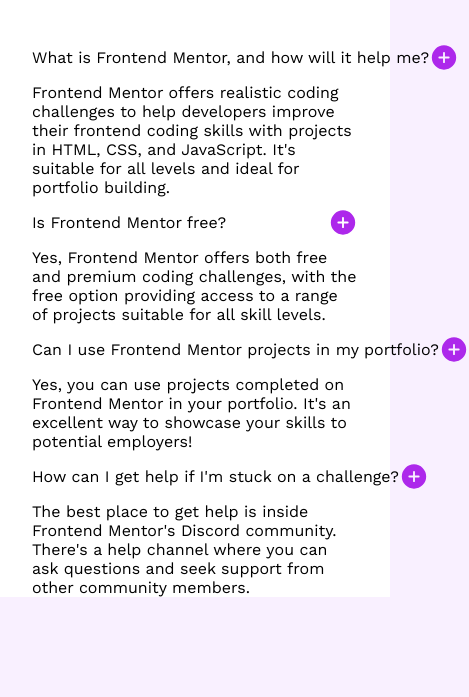
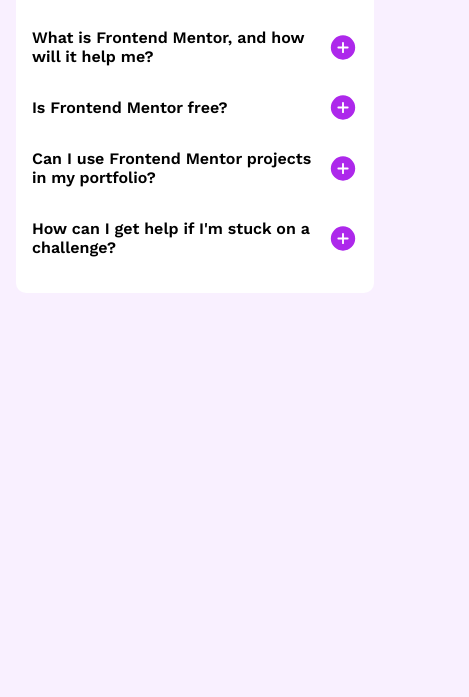
Before and after one commit to GaMeSDST/faq-accordion, a plain HTML site: page index.html in a window 390 px wide. Shown: the part 341-1038 px from the top of the page, 469 px wide, since content can reach past the window. After the commit the page ends 844 px from the top, so only its background shows below. Drawn offline with nearby package versions, Linux system fonts and the light colour scheme.

Commit message:
More Styling and Responsivity

```diff
--- a/index.html
+++ b/index.html
@@ -20,45 +20,47 @@
       <div class="header-icon"></div>
       <p>FAQs</p>
     </div>
-
-    <div class="first main">
+    <div class="data">
+      <div class="first main" onclick="expand(this.classList)">
         <p>What is Frontend Mentor, and how will it help me?</p>
-      <div class="icon"></div>
+        <div class="first icon"></div>
       </div>
 
       <div class="first sub">Frontend Mentor offers realistic coding challenges to help developers improve their
         frontend coding skills with projects in HTML, CSS, and JavaScript. It's suitable for
         all levels and ideal for portfolio building.</div>
 
-    <div class="second main">
+      <div class="second main" onclick="expand(this.classList)">
         <p>Is Frontend Mentor free?</p>
-      <div class="icon"></div>
+        <div class="second icon"></div>
       </div>
 
       <div class="second sub">Yes, Frontend Mentor offers both free and premium coding challenges, with the free
         option providing access to a range of projects suitable for all skill levels.</div>
 
-    <div class="third main">
+      <div class="third main" onclick="expand(this.classList)">
         <p>Can I use Frontend Mentor projects in my portfolio?</p>
-      <div class="icon"></div>
+        <div class="third icon"></div>
       </div>
 
       <div class="third sub">Yes, you can use projects completed on Frontend Mentor in your portfolio. It's an excellent
         way to showcase your skills to potential employers!</div>
 
-    <div class="fourth main">
+      <div class="fourth main" onclick="expand(this.classList)">
         <p>How can I get help if I'm stuck on a challenge?</p>
-      <div class="icon"></div>
+        <div class="fourth icon"></div>
       </div>
 
       <div class="fourth sub">The best place to get help is inside Frontend Mentor's Discord community. There's a help
         channel where you can ask questions and seek support from other community members.</div>
 
     </div>
+  </div>
   <!-- <div class="attribution">
     Challenge by <a href="https://www.frontendmentor.io?ref=challenge" target="_blank">Frontend Mentor</a>.
     Coded by <a href="#">Your Name Here</a>.
   </div> -->
 </body>
+<script src="main.js"></script>
 
 </html>
--- /dev/null
+++ b/main.js
@@ -0,0 +1,11 @@
+function expand(n){
+    document.querySelector(".sub." + n[0]).classList.add("active")
+    document.querySelector(".main." + n[0]).setAttribute("onclick", "shrink(this.classList)")
+    document.querySelector(".icon." + n[0]).style.cssText = "background: url(assets/images/icon-minus.svg)"
+}
+
+function shrink(n) {
+    document.querySelector(".sub." + n[0]).classList.remove("active")
+    document.querySelector(".main."+n[0]).setAttribute("onclick","expand(this.classList)")
+    document.querySelector(".icon." + n[0]).style.cssText = "background: url(assets/images/icon-plus.svg)"
+}
--- a/style.css
+++ b/style.css
@@ -36,7 +36,8 @@ body {
     position: relative;
     top: -100px;
     padding: 0 2rem;
-    border-radius: 10pxl
+    border-radius: 10px;
+    padding-bottom: 20px;
 }
 
 .header {
@@ -56,19 +57,54 @@ body {
     font-weight: 700;
 }
 
+.data {
+    margin-top: -20px;
+}
+
 .main {
     display: grid;
     grid-template-columns: 1fr 0fr;
 }
 
+.main:hover {
+    cursor: pointer;
+
+    p {
+        color: hsl(273, 42%, 51%);
+    }
+}
+
 .main > p {
-    width: max-content;
     /* make it 22ch for smaller screens idiot */
+    font-weight: 600;
 }
+
 
 .icon {
     background: url(assets/images/icon-plus.svg);
     width: 30px;
     height: 31px;
     margin: auto 0;
+    transition: all 0.3s ease-in-out;
 }
+
+.sub {
+    display: block;
+    max-height: 0;
+    transition: all 0.3s ease-in-out;
+    overflow: hidden;
+    color: var(--grayish-blue);
+}
+
+.active {
+    max-height: 150px;
+    margin-bottom: 20px;
+}
+
+@media screen and (max-width: 580px){
+    .wrapper {
+        padding: 0 1rem;
+        margin: 0 1rem;
+        padding-bottom: 20px;
+    }
+}
```
Lines whose indentation alone changed are shown as unchanged.
